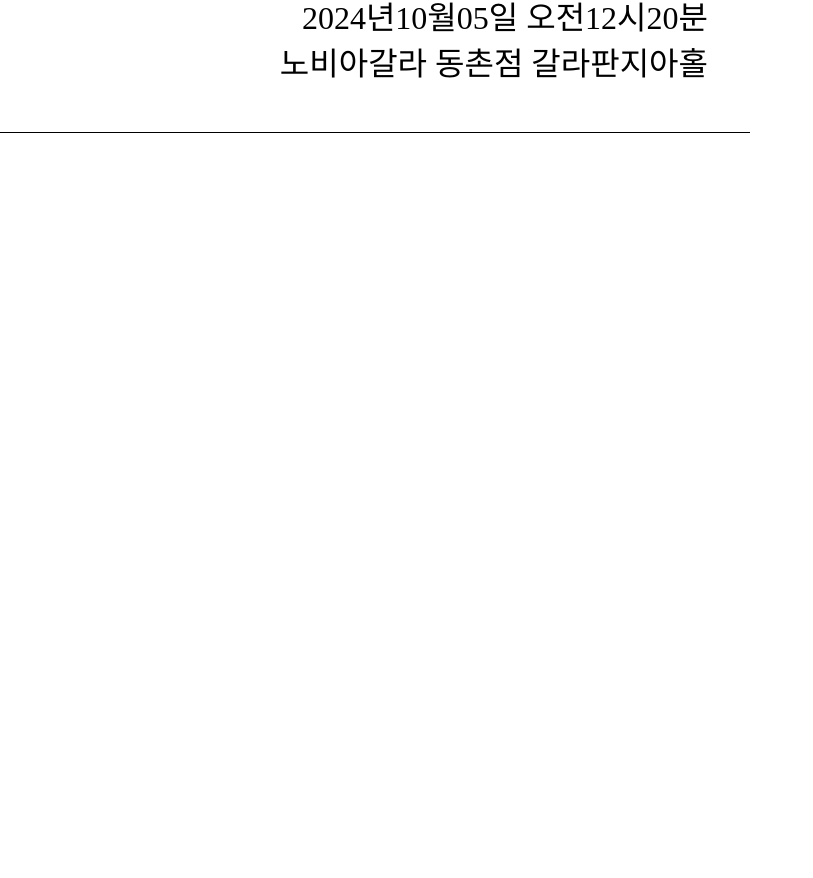
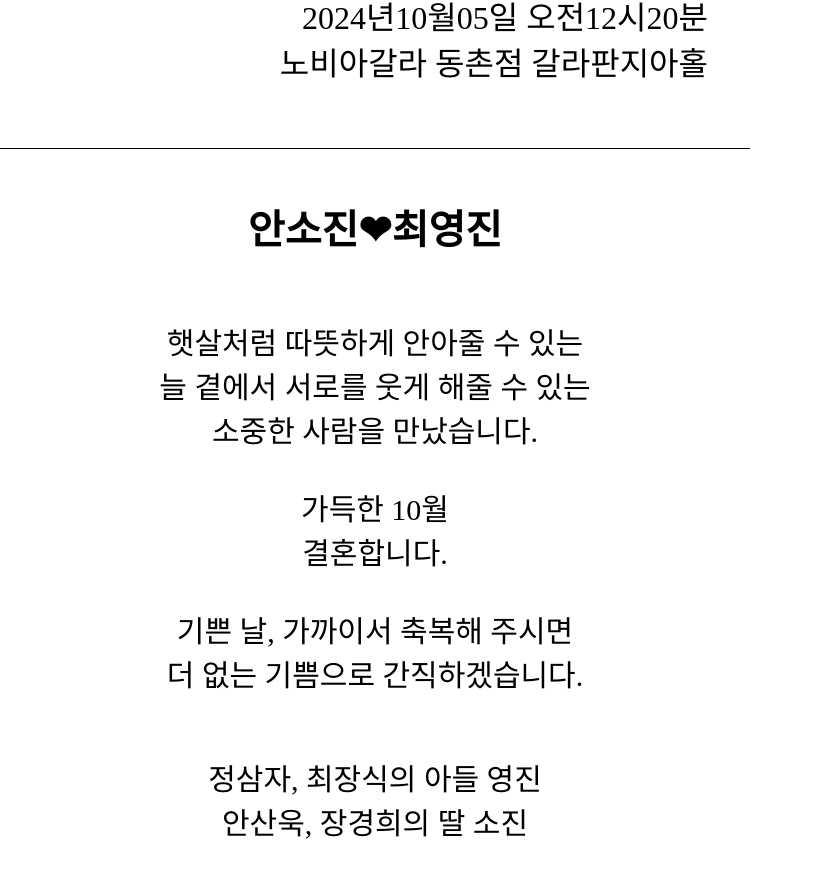
Before and after one commit to cyjin463/wedding, a Next.js app: page / in a window 1280 px wide. Shown: the part 1268-2146 px from the top of the page, without its empty margins (0-813 px from the left). Before the commit the page ends 1401 px from the top, so only its background shows below. Built offline with nearby package versions, Linux system fonts and the light colour scheme.

Commit message:
Add:greeting

```diff
--- /dev/null
+++ b/src/app/components/Gallery/styles.js
@@ -0,0 +1,18 @@
+import styled from "styled-components";
+
+export const Container = styled.section`
+    width: 100%;
+    margin: 0 5.6%;
+`
+
+export const Couple = styled.h2`
+    font-size: 20px;
+`
+
+export const Message = styled.p`
+    font-size: 15px;
+`
+
+export const ParentsAndChildren = styled.p`
+    font-size: 15px;
+`
--- a/src/app/components/Greeting/index.js
+++ b/src/app/components/Greeting/index.js
@@ -1,7 +1,26 @@
+'use client'
 import React from 'react'
+import * as S from './styles'
 
 export default function Greeting() {
     return (
-        <div>Greeting</div>
+        <S.GreetingContainer>
+            <S.Couple>안소진❤︎최영진</S.Couple>
+            <S.Message>
+                햇살처럼 따뜻하게 안아줄 수 있는<br />
+                늘 곁에서 서로를 웃게 해줄 수 있는<br />
+                소중한 사람을 만났습니다.<br />
+                <br />
+                가득한 10월<br />
+                결혼합니다.<br />
+                <br />
+                기쁜 날, 가까이서 축복해 주시면<br />
+                더 없는 기쁨으로 간직하겠습니다.<br />
+            </S.Message>
+            <S.ParentsAndChildren>
+                정삼자, 최장식의 아들 영진<br />
+                안산욱, 장경희의 딸 소진
+            </S.ParentsAndChildren>
+        </S.GreetingContainer>
     )
 }
--- /dev/null
+++ b/src/app/components/Greeting/styles.js
@@ -0,0 +1,45 @@
+import styled from "styled-components";
+
+export const GreetingContainer = styled.section`
+    display: flex;
+    flex-direction: column;
+    align-items: center;
+    text-align: center;
+    width: 100%;
+`
+
+export const Couple = styled.h2`
+    @media (max-width: 375px) {
+        font-size: 20px;
+    }
+    @media (min-width: 375px) and (max-width: 750px) {
+        font-size: 30px;
+    }
+    @media (min-width: 750px) {
+        font-size: 40px;
+    }
+`
+
+export const Message = styled.p`
+    @media (max-width: 375px) {
+        font-size: 15px;
+    }
+    @media (min-width: 375px) and (max-width: 750px) {
+        font-size: 23px;
+    }
+    @media (min-width: 750px) {
+        font-size: 30px;
+    }
+`
+
+export const ParentsAndChildren = styled.p`
+    @media (max-width: 375px) {
+        font-size: 15px;
+    }
+    @media (min-width: 375px) and (max-width: 750px) {
+        font-size: 23px;
+    }
+    @media (min-width: 750px) {
+        font-size: 30px;
+    }
+`
--- a/src/app/components/Intro/index.js
+++ b/src/app/components/Intro/index.js
@@ -25,11 +25,11 @@
                     objectFit="contain" // 이미지의 비율을 유지하며 조정
                 />
             </S.IntroImageBox>
-            <S.textBox>
+            <S.TextBox>
                 안소진 / 최영진<br />
                 2024년10월05일 오전12시20분<br />
                 노비아갈라 동촌점 갈라판지아홀
-            </S.textBox>
+            </S.TextBox>
         </S.Container>
     )
 }
--- a/src/app/components/Intro/styles.js
+++ b/src/app/components/Intro/styles.js
@@ -7,9 +7,7 @@
     flex-direction: column;
     padding: 0 5.6%;
     width: 100%;
-    border-bottom: 1px solid black;
 `
-
 export const TopImageBox = styled.div`
     padding: 9.6% 0 8.53%;
     width: 50%;
@@ -20,13 +18,12 @@
 `
 
 export const IntroImageBox = styled.div`
-    maring: auto;
     width: 100%;
     > Image {
         width 100%;
     }
 `
-export const textBox = styled.p`
+export const TextBox = styled.p`
     margin: 0;
     padding: 5.6% 0 7.2%;
     text-align: right;
@@ -41,3 +38,9 @@
         font-size: 32px;
     }
 `
+
+export const Line = styled.span`
+    width: 100%;
+    height: 1px;
+    background-color: black;
+`
--- a/src/app/page.js
+++ b/src/app/page.js
@@ -1,9 +1,22 @@
+'use client'
+import Greeting from "./components/Greeting";
 import Intro from "./components/Intro";
+import styled from "styled-components";
 
 export default function Home() {
 	return (
 		<main>
 			<Intro />
+			<Line />
+			<Greeting />
+			<Line />
 		</main>
 	);
 }
+
+
+const Line = styled.p`
+    width: 100%;
+    height: 1px;
+    background-color: black;
+`
```
Also changed, not shown: src/app/components/Gallery/styles.css (deleted), src/app/components/Greeting/styles.css (deleted).
